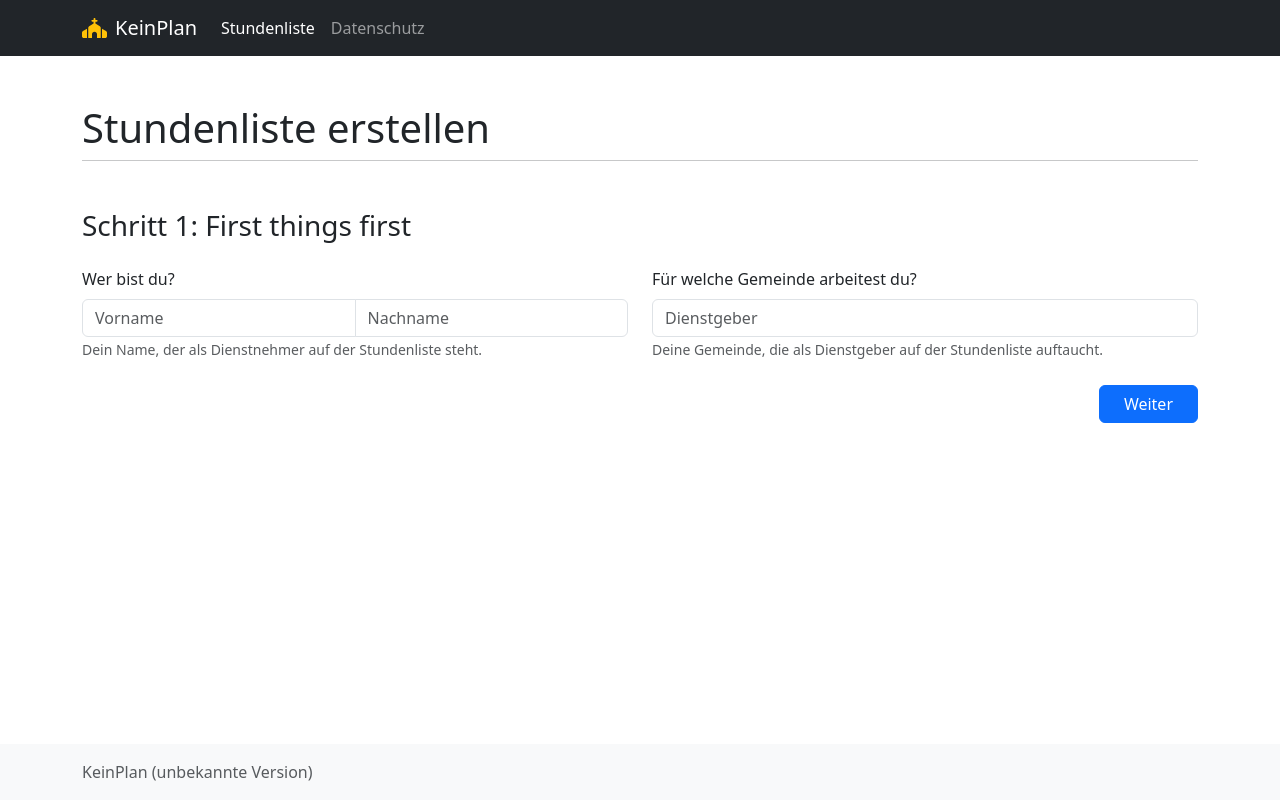
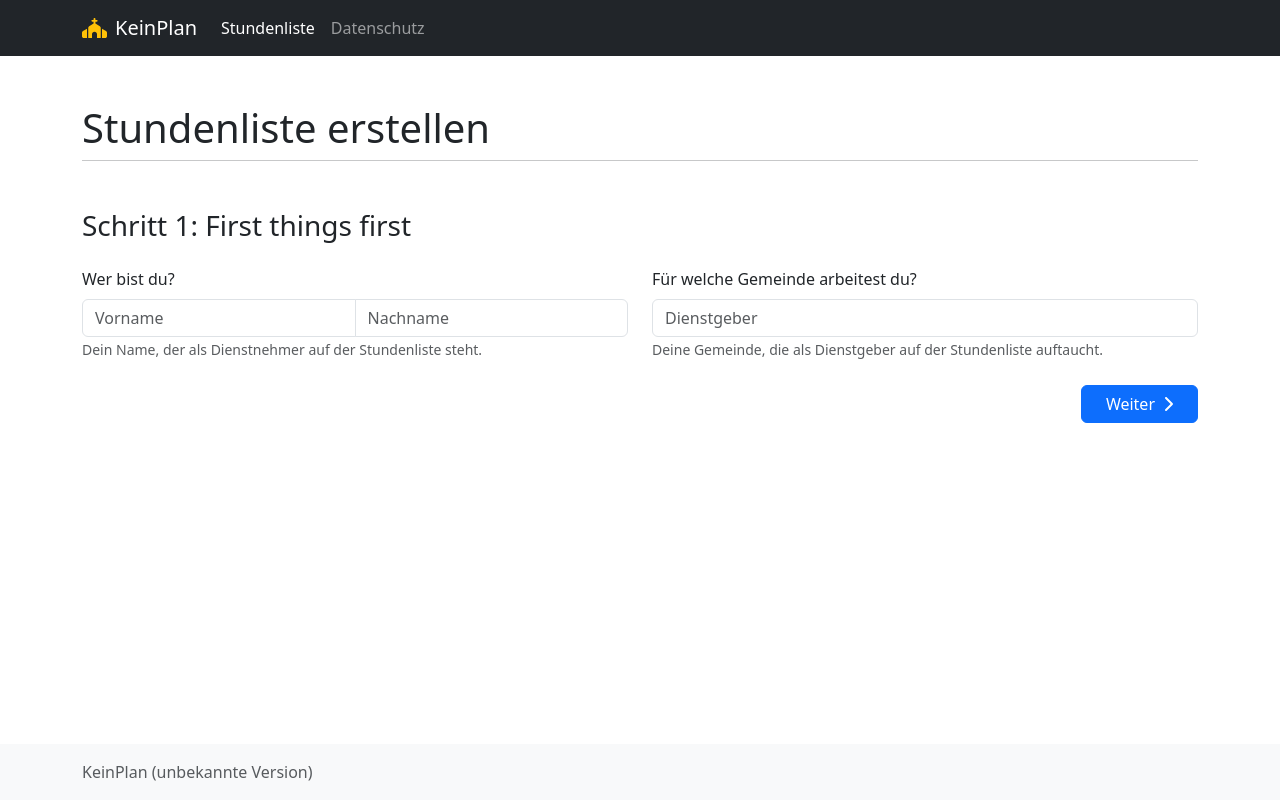
Before and after one commit to nbe95/KeinPlan, a Next.js app in the folder frontend/: page /time-sheet in a window 1280 px wide. Built offline with nearby package versions, Linux system fonts and the light colour scheme; no server answers.

Commit message:
Icons for next/back buttons

```diff
--- a/frontend/components/time-sheets/form-dates.tsx
+++ b/frontend/components/time-sheets/form-dates.tsx
@@ -1,6 +1,11 @@
 import { Button, Col, Form, InputGroup, Row } from "react-bootstrap";
 
-import { faCircleChevronLeft, faCircleChevronRight } from "@fortawesome/free-solid-svg-icons";
+import {
+  faChevronLeft,
+  faChevronRight,
+  faCircleChevronLeft,
+  faCircleChevronRight,
+} from "@fortawesome/free-solid-svg-icons";
 import { FontAwesomeIcon } from "@fortawesome/react-fontawesome";
 import { useQuery } from "@tanstack/react-query";
 import { useCallback, useEffect, useState } from "react";
@@ -218,6 +223,7 @@ export const FormDates = (props: FormDatesProps) => {
               className="float-start px-4"
               onClick={props.prevStep}
             >
+              <FontAwesomeIcon icon={faChevronLeft} className="me-2" />
               Zurück
             </Button>
           </Col>
@@ -230,6 +236,7 @@ export const FormDates = (props: FormDatesProps) => {
               onClick={props.nextStep}
             >
               Weiter
+              <FontAwesomeIcon icon={faChevronRight} className="ms-2" />
             </Button>
           </Col>
         </Row>
--- a/frontend/components/time-sheets/form-user-data.tsx
+++ b/frontend/components/time-sheets/form-user-data.tsx
@@ -1,5 +1,7 @@
 import { Button, Col, Form, InputGroup, Row } from "react-bootstrap";
 
+import { faChevronRight } from "@fortawesome/free-solid-svg-icons";
+import { FontAwesomeIcon } from "@fortawesome/react-fontawesome";
 import { UserData } from "./common";
 
 type FormUserDataProps = {
@@ -68,6 +70,7 @@ export const FormUserData = (props: FormUserDataProps) => {
           <Col>
             <Button variant="primary" type="submit" className="float-end px-4">
               Weiter
+              <FontAwesomeIcon icon={faChevronRight} className="ms-2" />
             </Button>
           </Col>
         </Row>
--- a/frontend/components/time-sheets/result-view.tsx
+++ b/frontend/components/time-sheets/result-view.tsx
@@ -1,4 +1,5 @@
-import { faFilePdf } from "@fortawesome/free-solid-svg-icons";
+import { faChevronLeft, faFilePdf } from "@fortawesome/free-solid-svg-icons";
+import { FontAwesomeIcon } from "@fortawesome/react-fontawesome";
 import { useCallback, useMemo } from "react";
 import { Button, Col, Row } from "react-bootstrap";
 import { useDownloadFile } from "../../hooks/download-file";
@@ -116,6 +117,7 @@ export const ResultView = (props: ResultViewProps) => {
             className="float-start px-4"
             onClick={props.prevStep}
           >
+            <FontAwesomeIcon icon={faChevronLeft} className="me-2" />
             Zurück
           </Button>
         </Col>
```
